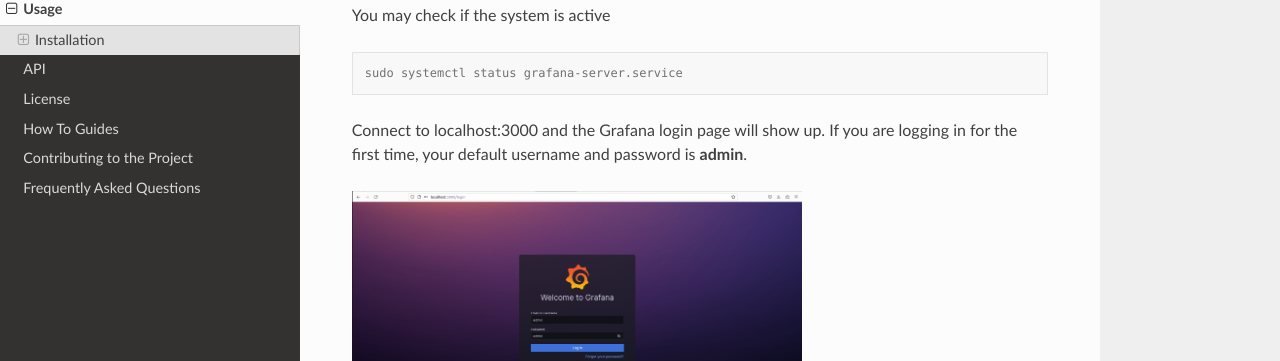
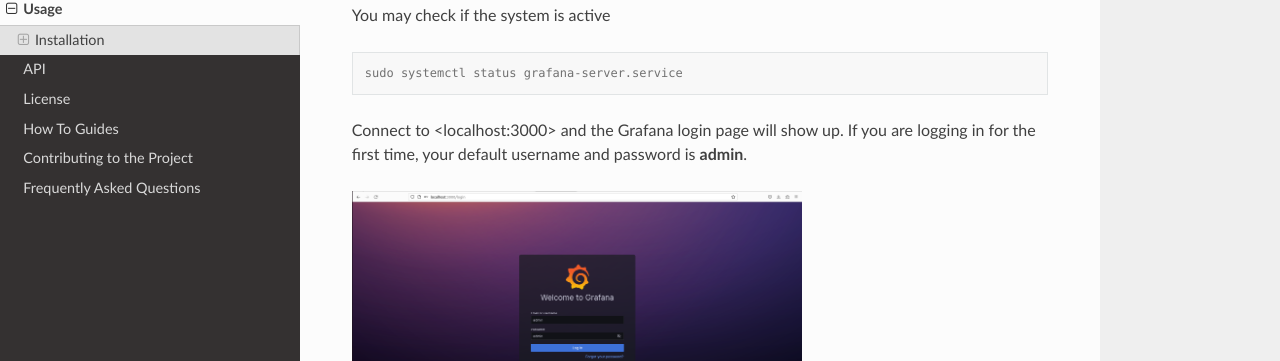
Before and after one commit to AliFehmi/readthedocs_deneme, a Sphinx documentation site: the page built from docs/source/usage.rst, in a window 1280 px wide and 900 px high, scrolled down 2403 px. Shown: the part 137-498 px from the top of the window. Built offline with Sphinx 7.4.7 and the Read the Docs theme 2.0.0, drawn with Linux system fonts in a browser that asks for light colours; part of the change alters nothing that is shown.

```diff
--- a/docs/source/usage.rst
+++ b/docs/source/usage.rst
@@ -130,7 +130,7 @@ You may check if the system is active
 
    sudo systemctl status grafana-server.service
 
-Connect to localhost:3000 and the Grafana login page will show up. If you are logging in for the first time, your default username and password is **admin**.
+Connect to <localhost:3000> and the Grafana login page will show up. If you are logging in for the first time, your default username and password is **admin**.
 
 .. image:: ../images/login.png
    :width: 450
```
